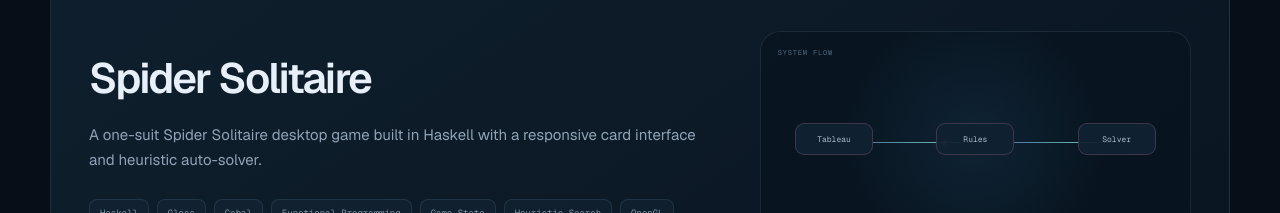
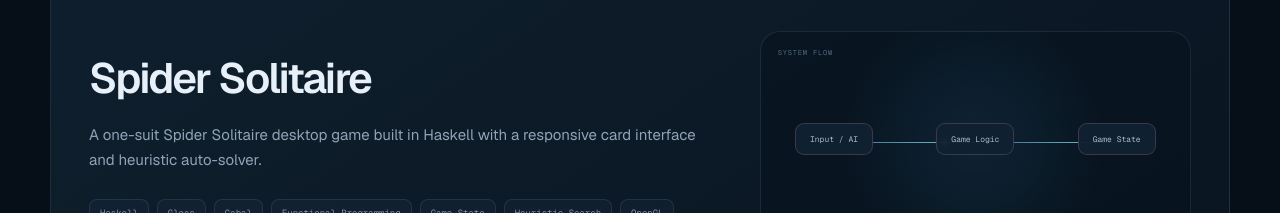
Before and after one commit to KoxiPi/KoxiPi.github.io, a Next.js app: page / in a window 1280 px wide. Shown: the part 6120-6333 px from the top of the page. Built offline with nearby package versions, Linux system fonts and the light colour scheme.

Commit message:
Correct Spider Solitaire system flow

```diff
--- a/app/page.tsx
+++ b/app/page.tsx
@@ -203,9 +203,9 @@ export default function Home() {
               <div className="project-grid">
                 <div className="project-overview"><h3>{project.title}</h3><p>{project.summary}</p><div className="tag-row">{project.tech.map((tech) => <span key={tech}>{tech}</span>)}</div></div>
                 <div className={`project-diagram diagram-${project.kind}`} aria-hidden="true">
-                  <span className="diagram-label label-a">{project.kind === 'robot' ? 'Sensors' : project.kind === 'ai' ? 'State' : project.kind === 'desktop' ? 'Intake' : project.kind === 'game' ? 'Tableau' : 'Client'}</span>
-                  <span className="diagram-label label-b">{project.kind === 'robot' ? 'Logic' : project.kind === 'ai' ? 'Search' : project.kind === 'cloud' ? 'Service' : project.kind === 'desktop' ? 'Records' : project.kind === 'game' ? 'Rules' : 'API'}</span>
-                  <span className="diagram-label label-c">{project.kind === 'robot' ? 'Motion' : project.kind === 'ai' ? 'Solution' : project.kind === 'cloud' ? 'Data' : project.kind === 'desktop' ? 'Storage' : project.kind === 'game' ? 'Solver' : 'Database'}</span>
+                  <span className="diagram-label label-a">{project.kind === 'robot' ? 'Sensors' : project.kind === 'ai' ? 'State' : project.kind === 'desktop' ? 'Intake' : project.kind === 'game' ? 'Input / AI' : 'Client'}</span>
+                  <span className="diagram-label label-b">{project.kind === 'robot' ? 'Logic' : project.kind === 'ai' ? 'Search' : project.kind === 'cloud' ? 'Service' : project.kind === 'desktop' ? 'Records' : project.kind === 'game' ? 'Game Logic' : 'API'}</span>
+                  <span className="diagram-label label-c">{project.kind === 'robot' ? 'Motion' : project.kind === 'ai' ? 'Solution' : project.kind === 'cloud' ? 'Data' : project.kind === 'desktop' ? 'Storage' : project.kind === 'game' ? 'Game State' : 'Database'}</span>
                   <i/><i/><b className="diagram-pulse"/>
                 </div>
               </div>
```
